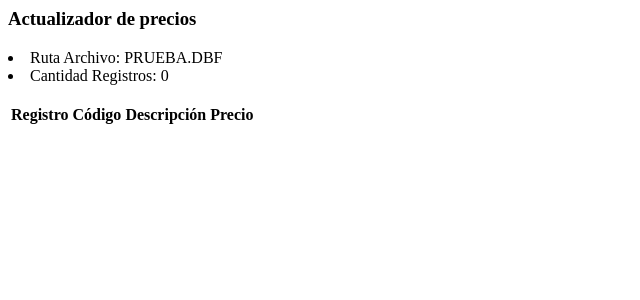
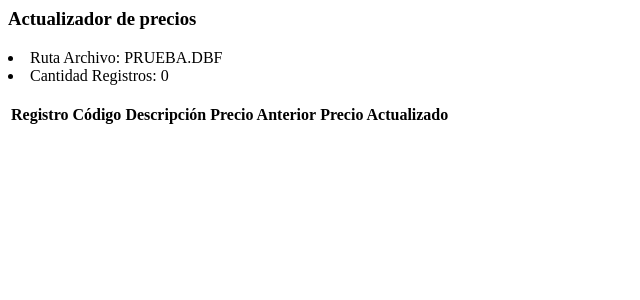
Before and after one commit to flaviobovio/act_precios, a Flask app: page / in a window 1280 px wide. Shown: the top 300 px of the page, without its empty margins (0-640 px from the left). Run offline with Flask 3, Linux system fonts and the light colour scheme; lists and menus that the app fills with data are empty; parts of the project's set-up code (start-up, migrations or seed data) failed here and were passed over.

Commit message:
endpoint cambiar

```diff
--- a/app.py
+++ b/app.py
@@ -4,48 +4,64 @@ import pandas as pd
 
 app = Flask(__name__)
 
-
 ruta_tabla = 'PRUEBA.DBF'
+debug = True
 
 try:
     tabla = dbf.Table(ruta_tabla, codepage='cp1252')
-    tabla.open()
-except:
-    print "ERROR, no se pudo abrir el archivo ", ruta_tabla
+    tabla.open(dbf.READ_WRITE)
+except Exception as e:
+    print "ERROR, no se pudo abrir el archivo ", ruta_tabla, ":", e
 
-regs = [[reg._recnum, reg.NUMERO, reg.DESCRI, reg.P_VENTA] for reg in tabla]
+# regs = [[reg._recnum, reg.NUMERO, reg.DESCRI, reg.P_VENTA] for reg in tabla]
+# df = pd.DataFrame(regs)
+# df.columns = ['registro', 'numero', 'descri', 'p_venta']
 
-df = pd.DataFrame(regs)
-df.columns = ['registro', 'numero', 'descri', 'p_venta']
-
+precios = []
 
 @app.route("/")
 def index():
-    return render_template('index.html', archivo=ruta_tabla, registros=len(tabla), precios=df[0:20].values.tolist())
-
-
+    return render_template('index.html', archivo=ruta_tabla, registros=len(tabla), precios=precios)
 
 @app.route('/buscar/<codigo>', methods=['GET'])
 def buscar(codigo):
+    respuesta = {'status' : 'Not found'}
+    with tabla:
+        for record in tabla:
+            if record.NUMERO == codigo:
+                respuesta = {'registro' : record._recnum,
+                            'codigo' : record.NUMERO,
+                            'descripcion' : record.DESCRI,
+                            'precio' : record.P_VENTA
+                            }
+                break
 
-    producto = df[df['numero']==codigo]
-    respuesta = {}
-    if len(producto)>0:
-        respuesta = {
-            'registro' : producto['registro'].values[0],
-            'numero'   : producto['numero'].values[0],
-            'descri'   : producto['descri'].values[0],
-            'precio'   : producto['p_venta'].values[0]
-        }
     return jsonify(respuesta)
 
+@app.route('/cambiar/<int:n_registro>/<float:precio>', methods=['PUT'])
+def cambiar(n_registro, precio):
+    global precios
+    try:
+        record = tabla[int(n_registro)]
 
-@app.route('/cambiar/<codigo>/<precio>', methods=['PUT'])
-def cambiar(codigo, precio):
-    #'registro' : record._recnum
-    pass
+        if debug:
+            print '<== Registro nro: ', record._recnum, ' ==>'
+            print 'NUMERO:', record.NUMERO, 'DESCRI:', record.DESCRI
+            print 'Precio Anterior:', record.P_VENTA
 
+        with record:
+            precio_anterior = float(record.P_VENTA)
+            record.P_VENTA = float(precio)
+            precios.append([n_registro, record.NUMERO, record.DESCRI, precio_anterior, record.P_VENTA])
 
+        if debug:
+            print 'Precio Actualizado:', record.P_VENTA
+
+        return jsonify({'status': 'success', 'precio': record.P_VENTA})
+
+    except Exception as e:
+        print "ERROR:", e
+        return jsonify({'status': 'error', 'message': str(e)}), 500
 
 if __name__ == '__main__':
     app.run(host="0.0.0.0", port=5000, debug=True)
--- a/templates/index.html
+++ b/templates/index.html
@@ -8,7 +8,8 @@
             <th style="text-align: right;">Registro</th>
             <th style="text-align: left;">Código</th>
             <th style="text-align: left;">Descripción</th>
-            <th style="text-align: right;">Precio</th>
+            <th style="text-align: right;">Precio Anterior</th>
+            <th style="text-align: right;">Precio Actualizado</th>
         </tr>
 
         {% for p in precios %}
@@ -17,6 +18,7 @@
                 <td style="text-align: left;">{{p[1]}}</td>
                 <td style="text-align: left;">{{p[2]}}</td>
                 <td style="text-align: right;">{{"%.1f"%p[3]}}</td>
+                <td style="text-align: right;">{{"%.1f"%p[4]}}</td>
             </tr>
         {% endfor %}
 
```
Also changed, not shown: 2 other files.
